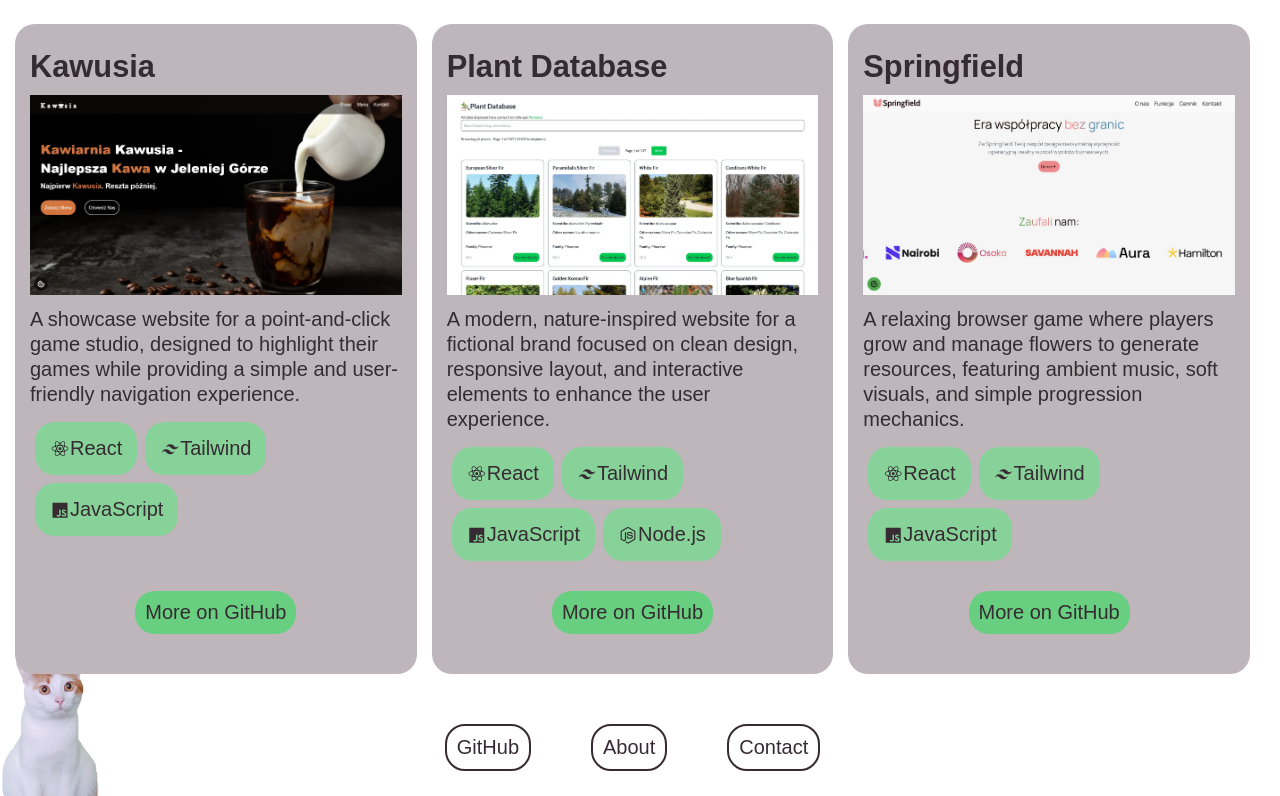
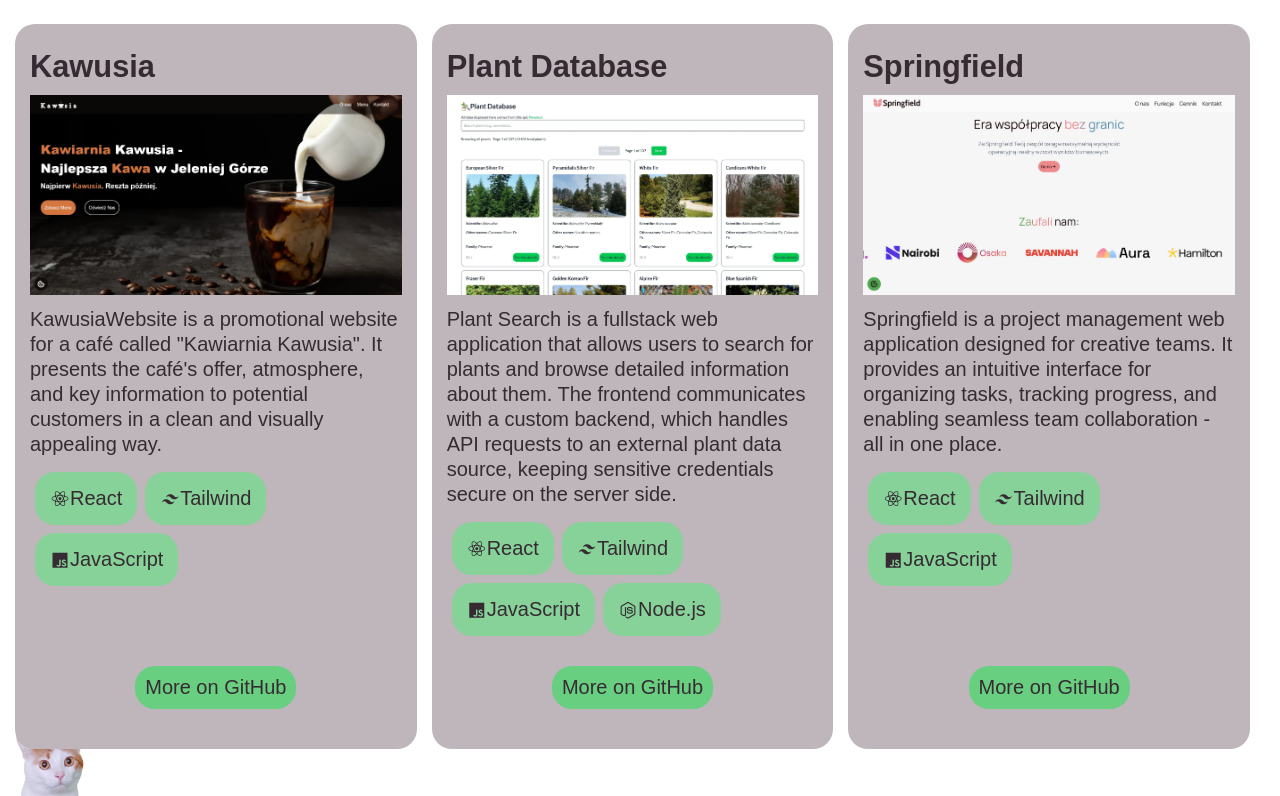
Before and after one commit to AdrianImiolek/MyWebsite, a React (Vite) app: page / in a window 1280 px wide. Shown: the part 1002-1798 px from the top of the page. Built offline with nearby package versions, Linux system fonts and the light colour scheme.

Commit message:
Fixed descriptions.

```diff
--- a/index.html
+++ b/index.html
@@ -5,8 +5,10 @@
   <meta charset="UTF-8" />
   <link rel="icon" type="image/x-icon" href="/images/favicon.ico" />
   <meta name="viewport" content="width=device-width, initial-scale=1.0" />
-  <meta name="description" content="Frontend developer. Welcome to my world where creativity meets the functionality to deliver well-polished products." />
-  <meta name="keywords" content="HTML, CSS, JavaScript, Frontend Developer, React ">
+  <meta name="description"
+    content="Adrian Imiołek - Frontend developer. Welcome to my world where creativity meets the functionality to deliver well-polished products." />
+  <meta name="keywords"
+    content="HTML, CSS, JavaScript, Frontend Developer, Adrian Imiołek, Adrian Imiołek - Frontend developer, React ">
   <title>adek.dev - Frontend Developer</title>
   <link href='https://unpkg.com/boxicons@2.1.4/css/boxicons.min.css' rel='stylesheet'>
 </head>
--- a/src/components/page-specific/HomeMain/HomeMain.jsx
+++ b/src/components/page-specific/HomeMain/HomeMain.jsx
@@ -11,24 +11,24 @@ export default function Main(props) {
 			index: 1,
 			title: "Kawusia",
 			img: "/images/Kawusia.webp",
-			text: "A showcase website for a point-and-click game studio, designed to highlight their games while providing a simple and user-friendly navigation experience.",
+			text: `KawusiaWebsite is a promotional website for a café called "Kawiarnia Kawusia". It presents the café's offer, atmosphere, and key information to potential customers in a clean and visually appealing way.`,
 			skill: [
-				{ id:1, name: "React", icon: "bxl-react" },
-				{ id:2, name: "Tailwind", icon: "bxl-tailwind-css" },
-				{ id:3, name: "JavaScript", icon: "bxl-javascript" },
+				{ id: 1, name: "React", icon: "bxl-react" },
+				{ id: 2, name: "Tailwind", icon: "bxl-tailwind-css" },
+				{ id: 3, name: "JavaScript", icon: "bxl-javascript" },
 			],
 			link: "https://github.com/AdrianImiolek/KawusiaWebsite",
 		},
 		{
 			index: 2,
 			title: "Plant Database",
-			text: "A modern, nature-inspired website for a fictional brand focused on clean design, responsive layout, and interactive elements to enhance the user experience.",
+			text: "Plant Search is a fullstack web application that allows users to search for plants and browse detailed information about them. The frontend communicates with a custom backend, which handles API requests to an external plant data source, keeping sensitive credentials secure on the server side.",
 			img: "/images/PlantDatabase.webp",
 			skill: [
-				{ id:1, name: "React", icon: "bxl-react" },
-				{ id:2, name: "Tailwind", icon: "bxl-tailwind-css" },
-				{ id:3, name: "JavaScript", icon: "bxl-javascript" },
-				{ id:4, name: "Node.js", icon: "bxl-nodejs" },
+				{ id: 1, name: "React", icon: "bxl-react" },
+				{ id: 2, name: "Tailwind", icon: "bxl-tailwind-css" },
+				{ id: 3, name: "JavaScript", icon: "bxl-javascript" },
+				{ id: 4, name: "Node.js", icon: "bxl-nodejs" },
 			],
 			link: "https://github.com/AdrianImiolek/Plant-Search",
 		},
@@ -36,12 +36,12 @@ export default function Main(props) {
 		{
 			index: 3,
 			title: "Springfield",
-			text: "A relaxing browser game where players grow and manage flowers to generate resources, featuring ambient music, soft visuals, and simple progression mechanics.",
+			text: "Springfield is a project management web application designed for creative teams. It provides an intuitive interface for organizing tasks, tracking progress, and enabling seamless team collaboration - all in one place.",
 			img: "/images/Springfield.webp",
 			skill: [
-				{ id:1, name: "React", icon: "bxl-react" },
-				{ id:2, name: "Tailwind", icon: "bxl-tailwind-css" },
-				{ id:3, name: "JavaScript", icon: "bxl-javascript" },
+				{ id: 1, name: "React", icon: "bxl-react" },
+				{ id: 2, name: "Tailwind", icon: "bxl-tailwind-css" },
+				{ id: 3, name: "JavaScript", icon: "bxl-javascript" },
 			],
 			link: "https://github.com/AdrianImiolek/springfield",
 		},
--- a/src/components/page-specific/PortofolioMain/PortofolioMain.jsx
+++ b/src/components/page-specific/PortofolioMain/PortofolioMain.jsx
@@ -6,8 +6,7 @@ export default function PortfolioMain(props) {
 			index: 1,
 			title: "Kawusia",
 			img: "/images/Kawusia.webp",
-			text: "A showcase website for a point-and-click game studio, designed to highlight their games while providing a simple and user-friendly navigation experience.",
-			skill: [
+			text: `KawusiaWebsite is a promotional website for a café called "Kawiarnia Kawusia". It presents the café's offer, atmosphere, and key information to potential customers in a clean and visually appealing way.`, skill: [
 				{ id: 1, name: "React", icon: "bxl-react" },
 				{ id: 2, name: "Tailwind", icon: "bxl-tailwind-css" },
 				{ id: 3, name: "JavaScript", icon: "bxl-javascript" },
@@ -17,7 +16,7 @@ export default function PortfolioMain(props) {
 		{
 			index: 2,
 			title: "Plant Database",
-			text: "A modern, nature-inspired website for a fictional brand focused on clean design, responsive layout, and interactive elements to enhance the user experience.",
+			text: "Plant Search is a fullstack web application that allows users to search for plants and browse detailed information about them. The frontend communicates with a custom backend, which handles API requests to an external plant data source, keeping sensitive credentials secure on the server side.",
 			img: "/images/PlantDatabase.webp",
 			skill: [
 				{ id: 1, name: "React", icon: "bxl-react" },
@@ -31,7 +30,7 @@ export default function PortfolioMain(props) {
 		{
 			index: 3,
 			title: "Springfield",
-			text: "A relaxing browser game where players grow and manage flowers to generate resources, featuring ambient music, soft visuals, and simple progression mechanics.",
+			text: "Springfield is a project management web application designed for creative teams. It provides an intuitive interface for organizing tasks, tracking progress, and enabling seamless team collaboration - all in one place.",
 			img: "/images/Springfield.webp",
 			skill: [
 				{ id: 1, name: "React", icon: "bxl-react" },
@@ -43,7 +42,7 @@ export default function PortfolioMain(props) {
 		{
 			index: 4,
 			title: "Click 2 Escape",
-			text: "A relaxing browser game where players grow and manage flowers to generate resources, featuring ambient music, soft visuals, and simple progression mechanics.",
+			text: "C2E Website is a simple, responsive, and mobile-friendly website built for a point-and-click game development brand. The project was created with performance, accessibility, and clean UI design in mind.",
 			img: "/images/C2E.webp",
 			skill: [
 				{ id: 1, name: "HTML5", icon: "bxl-html5" },
@@ -55,7 +54,7 @@ export default function PortfolioMain(props) {
 		{
 			index: 5,
 			title: "Willow & Oak",
-			text: "A relaxing browser game where players grow and manage flowers to generate resources, featuring ambient music, soft visuals, and simple progression mechanics.",
+			text: "A clean, responsive front-end website built for a nature-themed brand or business. Designed with a mobile-first approach, this project highlights HTML, CSS, and JavaScript skills for interactive, minimalist web design.",
 			img: "/images/Willow&Oak.webp",
 			skill: [
 				{ id: 1, name: "HTML5", icon: "bxl-html5" },
```
